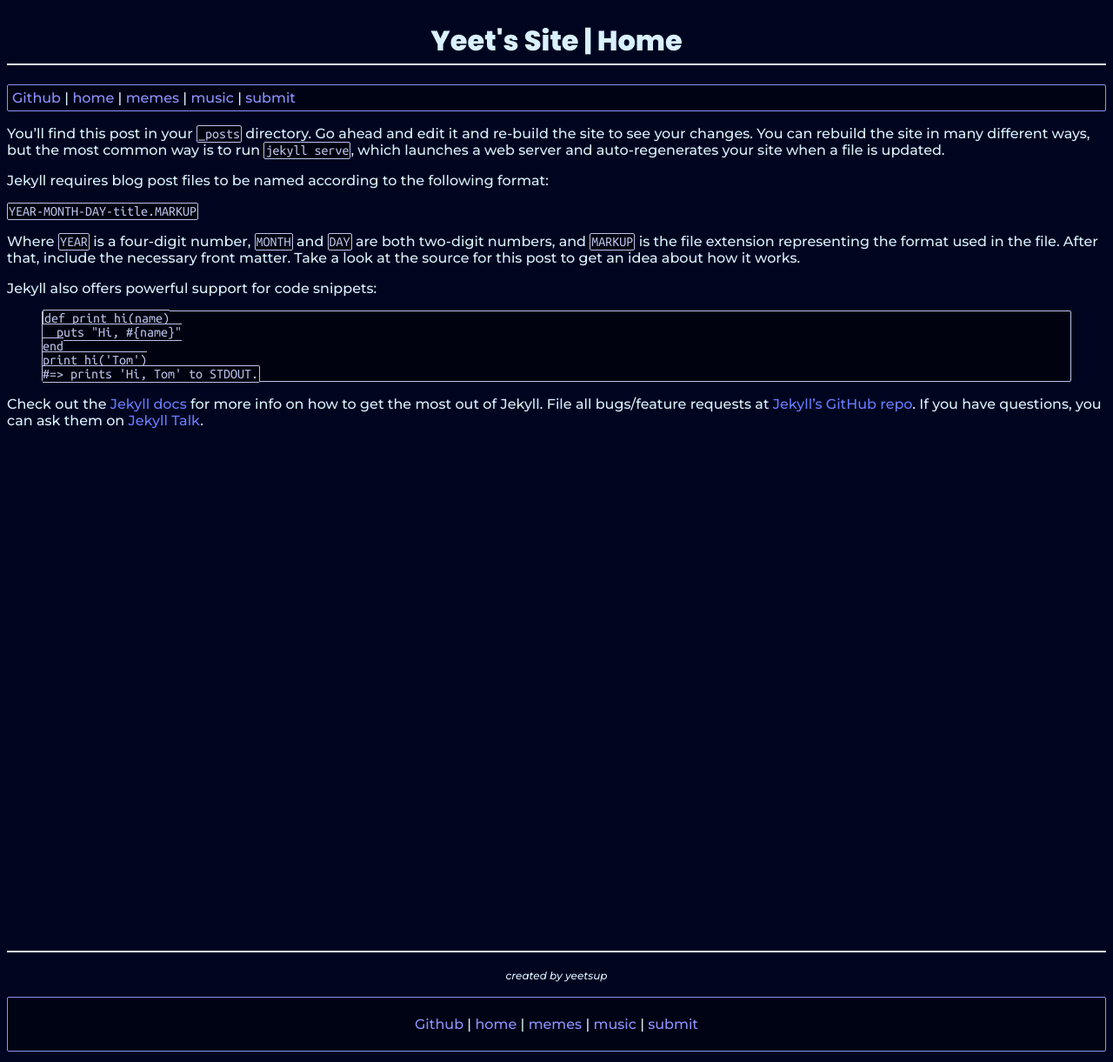
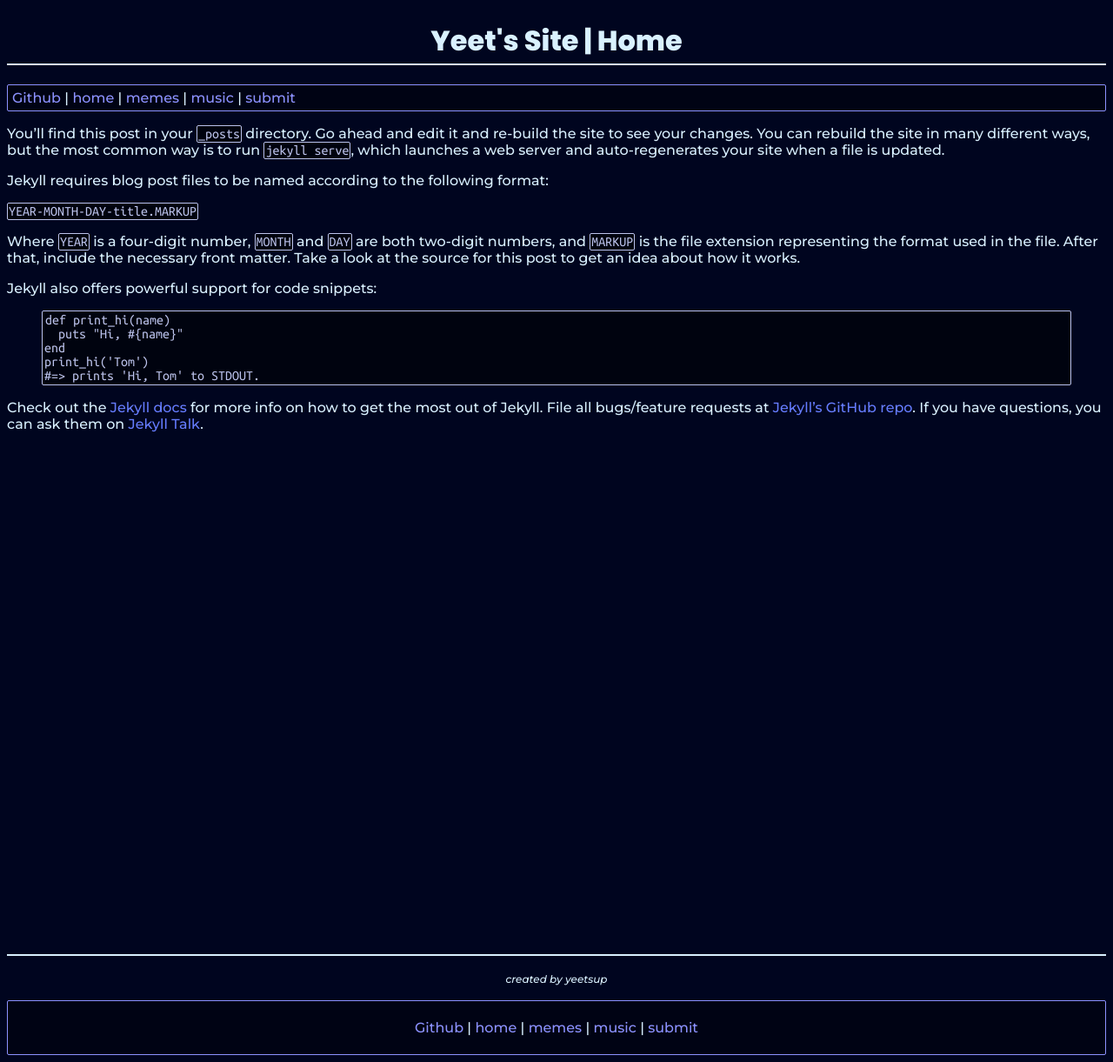
Before and after one commit to yeetssite/memes, a Jekyll site: the page built from _posts/2024-04-23-welcome-to-jekyll.markdown, in a window 1280 px wide. Shown: the whole page at 87% size. Built offline with Jekyll 4.4.1, drawn with Linux system fonts in a browser that asks for light colours; a script that is not in the unit is left out.

Commit message:
WORK YOU STUPID CODE BLOCKS

```diff
--- a/assets/css/base.css
+++ b/assets/css/base.css
@@ -12,14 +12,17 @@ code,pre{
   color: #bcc3eb;
   border: 1px solid #bcc3eb;
   border-radius: 2px;
+  padding: 2px;
 }
 
 code{
  padding: 1px;
 }
 
-pre#text{
+pre code{
 	border: none;
+	background: none;
+	padding 2px;
 }
 
 a[href]{
```
